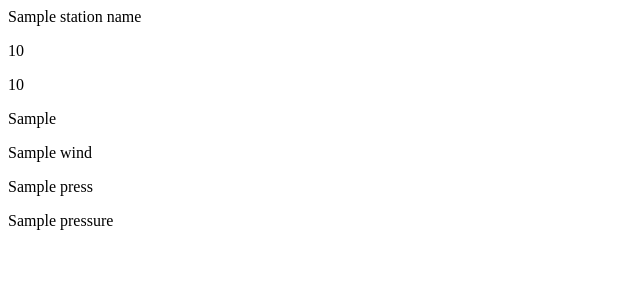
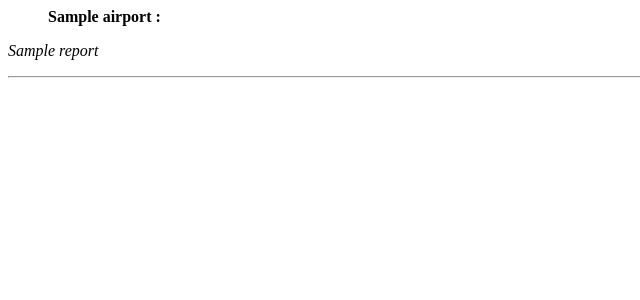
Before and after one commit to sdtormasheva/flask_app_weather, a Python web app: template app/templates/index.html in a window 1280 px wide. Shown: the top 300 px of the page, without its empty margins (0-640 px from the left). Run offline with Jinja, Linux system fonts and the light colour scheme; the template is opened without the code that fills it: most values are stand-ins (such as "Sample title", 1, 10 or a date in 2020).

Commit message:
версия с правильной отработкой цикла

```diff
--- a/app/templates/index.html
+++ b/app/templates/index.html
@@ -3,12 +3,10 @@
         <title>Weather</title>
     </head>
     <body>
-        <div><p>{{station_name}}</b></p></div>
-        <div><p>{{temp}}</b></p></div>
-        <div><p>{{temperature}}</b></p></div>
-        <div><p>{{wind_speed}}</b></p></div>
-        <div><p>{{wind}}</b></p></div>
-        <div><p>{{press}}</b></p></div>
-        <div><p>{{pressure}}</b></p></div>
+        {% for infor in info_all %}
+        <div><p><b><blockquote>{{infor.airport_info.airport }} :</blockquote></b></p></div>
+        <div><p><i> {{infor.report }} </i></p></div>
+        <hr />
+            {% endfor %}
     </body>
 </html>
```
Also changed, not shown: app/views.py (+24 -20 lines).
